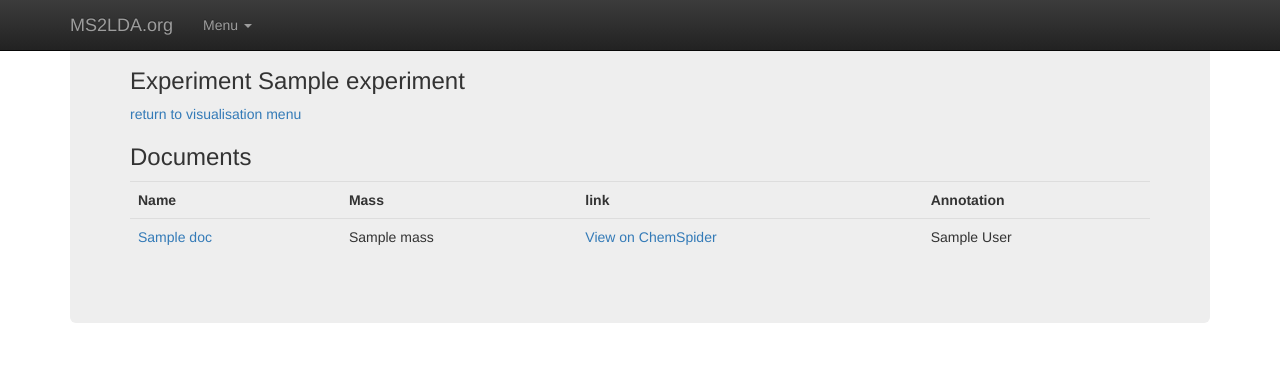
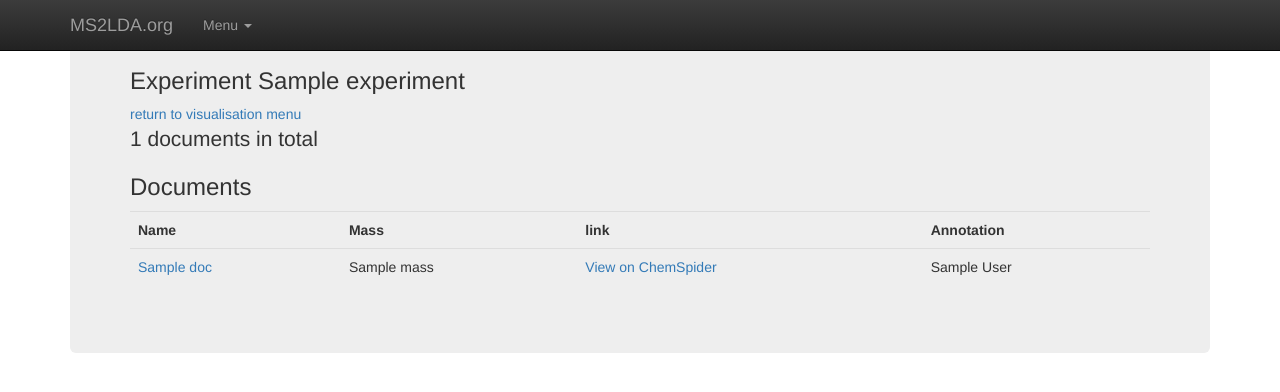
Before and after one commit to glasgowcompbio/ms2ldaviz, a Django app: template ms2ldaviz/templates/basicviz/show_docs.html in a window 1280 px wide. Shown: the top 392 px of the page. Run offline with Django 3.2, Linux system fonts and the light colour scheme; the template is opened without the code that fills it: most values are stand-ins (such as "Sample title", 1, 10 or a date in 2020); some libraries are stand-ins or nearby versions.

Commit message:
added number of documents

```diff
--- a/ms2ldaviz/basicviz/views.py
+++ b/ms2ldaviz/basicviz/views.py
@@ -22,6 +22,7 @@ def show_docs(request,experiment_id):
     context_dict = {}
     context_dict['experiment'] = experiment
     context_dict['documents'] = documents
+    context_dict['n_docs'] = len(documents)
     return render(request,'basicviz/show_docs.html',context_dict)
 
 def show_doc(request,doc_id):
--- a/ms2ldaviz/templates/basicviz/show_docs.html
+++ b/ms2ldaviz/templates/basicviz/show_docs.html
@@ -4,6 +4,7 @@
 		<h3>Experiment {{ experiment.name }}</h3>
 	{% endif %}
 	<a href="/basicviz">return to visualisation menu</a>
+	<p>{{ n_docs }} documents in total</p>
 	{% if documents %}
 		<h3>Documents</h3>
 		<table class="table">
```
